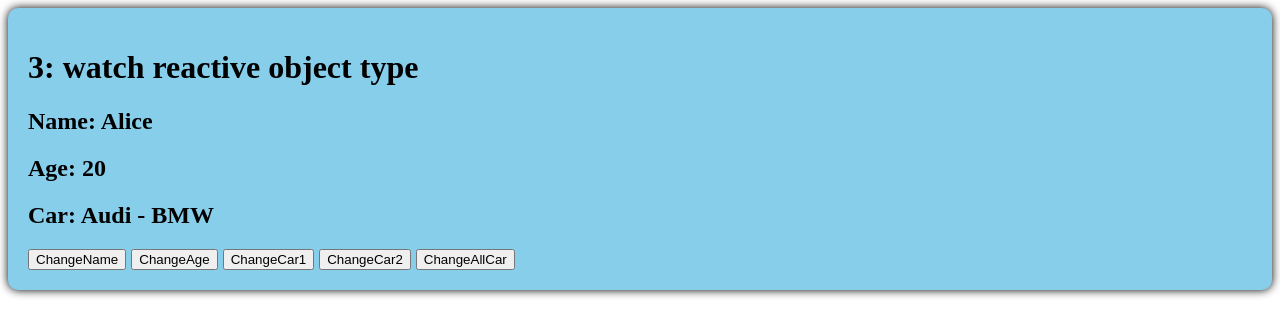
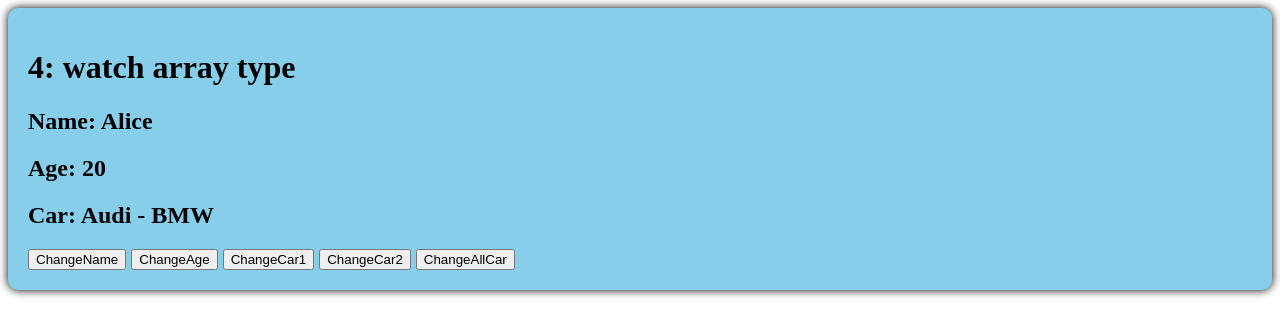
Before and after one commit to FHangH/Vue3_TS, a Vue app: page / in a window 1280 px wide. Shown: the top 336 px of the page. Built offline with nearby package versions, Linux system fonts and the light colour scheme.

Commit message:
watch array type

```diff
--- a/src/components/Person.vue
+++ b/src/components/Person.vue
@@ -1,6 +1,6 @@
 <template>
     <div class="Person">
-        <h1>3: watch reactive object type</h1>
+        <h1>4: watch array type</h1>
         <h2>Name: {{person.name}}</h2>
         <h2>Age: {{person.age}}</h2>
         <h2>Car: {{person.car.c1}} - {{person.car.c2}}</h2>
@@ -51,17 +51,16 @@
         person.car = {c1: 'Ford', c2: 'Fiat'};
     }
 
-    watch(() => person.name, (newValue, oldValue) =>
+    // watch([()=>person.name, ()=>person.car.c1], (newValues, oldValues) =>
+    // {
+    //     console.log(`Name changed from ${oldValues[0]} to ${newValues[0]}`);
+    //     console.log(`Car changed from ${oldValues[1]} to ${newValues[1]}`);
+    // });
+
+    watch([()=>person.name, person.car], (newValues, oldValues) =>
     {
-        console.log(`Name changed from ${oldValue} to ${newValue}`);
-    });
-    watch(() => person.age, (newValue, oldValue) =>
-    {
-        console.log(`Age changed from ${oldValue} to ${newValue}`);
-    });
-    watch(() => person.car, (newValue, oldValue) =>
-    {
-        console.log(`Car changed from ${oldValue.c1} - ${oldValue.c2} to ${newValue.c1} - ${newValue.c2}`);
+        console.log(`Name changed from ${oldValues[0]} to ${newValues[0]}`);
+        console.log(`Car changed from ${oldValues[1]} to ${newValues[1]}`);
     }, {deep: true});
 </script>
 
```
